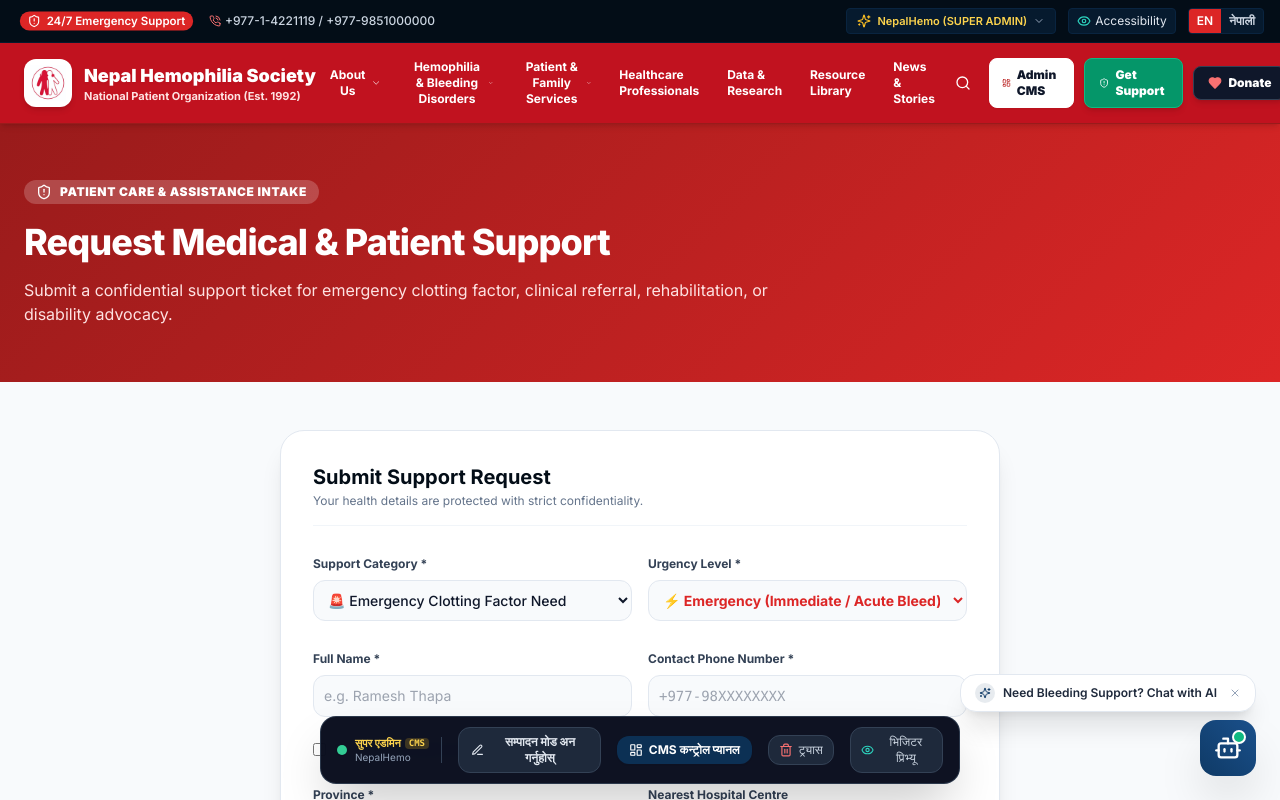
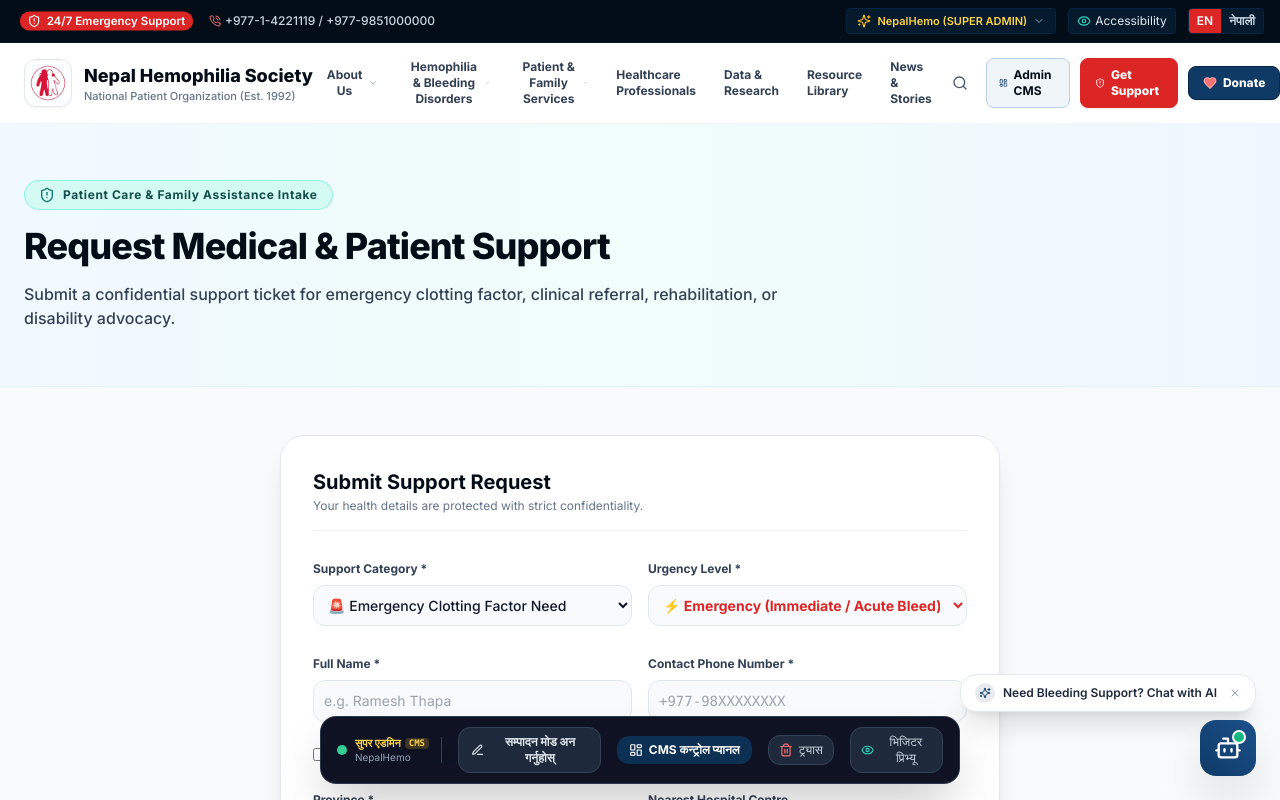
Before and after one commit to N2047/nepal-hemophila, a Next.js app: page /services/get-support in a window 1280 px wide. Shown: the top 800 px of the page. Built offline with nearby package versions, Linux system fonts and the light colour scheme.

Commit message:
style: implement national medical color architecture, visual rhythm, and WCAG contrast standards

```diff
--- a/src/app/emergency/page.tsx
+++ b/src/app/emergency/page.tsx
@@ -27,8 +27,8 @@
   return (
     <div className="space-y-12 pb-16">
 
-      {/* Red Emergency Header Banner */}
-      <section className="bg-red-600 text-white py-14 px-4 sm:px-6 relative overflow-hidden">
+      {/* Dignified Deep Red Emergency Header Banner */}
+      <section className="bg-gradient-to-br from-red-950 via-red-900 to-rose-950 text-white py-14 px-4 sm:px-6 relative overflow-hidden border-b-4 border-red-600 shadow-md">
         <div className="max-w-7xl mx-auto space-y-4 relative z-10">
           <div className="inline-flex items-center gap-2 px-3.5 py-1 rounded-full bg-white/20 text-white text-xs font-black uppercase tracking-wider emergency-pulse">
             <ShieldAlert className="w-4 h-4" />
--- a/src/app/page.tsx
+++ b/src/app/page.tsx
@@ -482,7 +482,7 @@
 
 
       {/* 4. ABOUT NHS INSTITUTIONAL SUMMARY (Requirement #13) */}
-      <section className="bg-slate-100 py-16 sm:py-20 border-y border-slate-200">
+      <section className="bg-slate-50 py-16 sm:py-20 border-y border-slate-200/80">
         <div className="max-w-7xl mx-auto px-4 sm:px-6">
           <div className="grid grid-cols-1 lg:grid-cols-12 gap-12 items-center">
 
@@ -799,7 +799,7 @@
 
       {/* 7. PATIENT & COMMUNITY STORIES (Controlled by Super Admin CMS) */}
       {features.communityStoriesSection && (
-        <section className="bg-slate-100 py-16 sm:py-20 border-y border-slate-200">
+        <section className="bg-sky-50/50 py-16 sm:py-20 border-y border-sky-100/80">
         <div className="max-w-7xl mx-auto px-4 sm:px-6">
 
           <div className="flex flex-col sm:flex-row sm:items-end justify-between mb-10 gap-4">
--- a/src/app/services/get-support/page.tsx
+++ b/src/app/services/get-support/page.tsx
@@ -52,17 +52,17 @@
   return (
     <div className="space-y-12 pb-16">
 
-      {/* Header Banner */}
-      <section className="bg-gradient-crimson text-white py-14 px-4 sm:px-6">
+      {/* Header Banner: Soft healthcare light blue/teal per medical guideline */}
+      <section className="bg-gradient-to-r from-sky-50 via-teal-50 to-blue-50 border-b border-sky-100 py-14 px-4 sm:px-6">
         <div className="max-w-7xl mx-auto space-y-4">
-          <div className="inline-flex items-center gap-2 px-3 py-1 rounded-full bg-white/20 text-xs font-black tracking-wider uppercase">
-            <ShieldAlert className="w-4 h-4" />
-            <span>{isNepali ? "बिरामी सहायता डेस्क" : "Patient Care & Assistance Intake"}</span>
+          <div className="inline-flex items-center gap-2 px-3.5 py-1.5 rounded-full bg-teal-100/80 border border-teal-300/60 text-xs font-bold text-teal-900 tracking-wider">
+            <ShieldAlert className="w-4 h-4 text-teal-700" />
+            <span>{isNepali ? "बिरामी तथा परिवार सहायता डेस्क" : "Patient Care & Family Assistance Intake"}</span>
           </div>
-          <h1 className="text-3xl sm:text-4xl font-extrabold tracking-tight">
+          <h1 className="text-3xl sm:text-4xl font-extrabold tracking-tight text-primary-900">
             {isNepali ? "सहयोग तथा आपतकालीन अनुरोध फारम" : "Request Medical & Patient Support"}
           </h1>
-          <p className="text-sm sm:text-base text-red-100 max-w-3xl leading-relaxed">
+          <p className="text-sm sm:text-base text-slate-700 max-w-3xl leading-relaxed font-medium">
             {isNepali
               ? "आकस्मिक फ्याक्टर आवश्यकता, अस्पताल समन्वय, फिजियोथेरापी, वा सरकारी अपाङ्गता परिचयपत्र प्राप्तिका लागि तुरुन्त अनुरोध पेश गर्नुहोस्।"
               : "Submit a confidential support ticket for emergency clotting factor, clinical referral, rehabilitation, or disability advocacy."}
--- a/src/components/layout/Footer.tsx
+++ b/src/components/layout/Footer.tsx
@@ -34,7 +34,7 @@
   };
 
   return (
-    <footer className="bg-primary-950 text-slate-300 pt-16 pb-20 lg:pb-12 border-t-4 border-accent">
+    <footer className="bg-primary-950 text-slate-300 pt-16 pb-20 lg:pb-12 border-t-4 border-primary-600">
       <div className="max-w-7xl mx-auto px-4 sm:px-6">
 
         {/* Newsletter & Emergency Banner in Footer */}
--- a/src/components/layout/Navbar.tsx
+++ b/src/components/layout/Navbar.tsx
@@ -55,8 +55,8 @@
       <header
         className={`sticky top-0 z-40 w-full transition-all duration-300 ${
           isScrolled
-            ? "bg-[#B91C1C]/95 backdrop-blur-md shadow-lg border-b border-[#991B1B]"
-            : "bg-[#C1121F] border-b border-[#991B1B] shadow-md"
+            ? "bg-white/95 backdrop-blur-md shadow-md border-b border-slate-200"
+            : "bg-white border-b border-slate-100"
         }`}
       >
         <div className="max-w-7xl mx-auto px-4 sm:px-6">
@@ -69,7 +69,7 @@
               onClick={closeMegaMenu}
             >
               {/* NHS Official Logo */}
-              <div className="w-12 h-12 rounded-xl overflow-hidden shadow-md border-2 border-white/60 bg-white p-1 flex items-center justify-center group-hover:scale-105 transition-transform shrink-0">
+              <div className="w-12 h-12 rounded-xl overflow-hidden shadow-sm border border-slate-200 bg-white p-1 flex items-center justify-center group-hover:scale-105 transition-transform shrink-0">
                 <img
                   src="/nhs-logo.jpg"
                   alt={isNepali ? "नेपाल हेमोफिलिया सोसाइटी लोगो" : "Nepal Hemophilia Society Logo"}
@@ -78,17 +78,17 @@
               </div>
 
               <div>
-                <div className="font-black text-base sm:text-lg text-white leading-tight drop-shadow-sm group-hover:text-red-100 transition-colors">
+                <div className="font-extrabold text-base sm:text-lg text-primary-900 leading-tight group-hover:text-primary transition-colors">
                   {isNepali ? "नेपाल हेमोफिलिया सोसाइटी" : "Nepal Hemophilia Society"}
                 </div>
-                <div className="text-[11px] font-bold text-red-100 leading-tight">
+                <div className="text-[11px] font-medium text-slate-500 leading-tight">
                   {isNepali ? "राष्ट्रिय बिरामी संस्था (स्था. १९९२)" : "National Patient Organization (Est. 1992)"}
                 </div>
               </div>
             </Link>
 
             {/* Desktop Navigation Links with Mega-Menus */}
-            <nav className="hidden lg:flex items-center space-x-1 font-bold text-xs text-white">
+            <nav className="hidden lg:flex items-center space-x-1 font-bold text-xs text-slate-700">
 
               {/* 1. About Us */}
               <div
@@ -96,12 +96,12 @@
                 onMouseEnter={() => setActiveMegaMenu("about")}
               >
                 <button
-                  className={`px-3 py-2 rounded-lg text-white font-bold hover:bg-white/20 flex items-center gap-1 transition-colors ${
-                    activeMegaMenu === "about" ? "bg-white/20 text-white" : ""
+                  className={`px-3 py-2 rounded-lg hover:text-primary hover:bg-slate-100/80 flex items-center gap-1 transition-colors ${
+                    activeMegaMenu === "about" ? "text-primary bg-slate-100" : ""
                   }`}
                 >
                   <span>{t("nav.about")}</span>
-                  <ChevronDown className="w-3.5 h-3.5 text-white/80" />
+                  <ChevronDown className="w-3.5 h-3.5 text-slate-400" />
                 </button>
 
                 {activeMegaMenu === "about" && (
@@ -142,12 +142,12 @@
                 onMouseEnter={() => setActiveMegaMenu("hemo")}
               >
                 <button
-                  className={`px-3 py-2 rounded-lg text-white font-bold hover:bg-white/20 flex items-center gap-1 transition-colors ${
-                    activeMegaMenu === "hemo" ? "bg-white/20 text-white" : ""
+                  className={`px-3 py-2 rounded-lg hover:text-primary hover:bg-slate-100/80 flex items-center gap-1 transition-colors ${
+                    activeMegaMenu === "hemo" ? "text-primary bg-slate-100" : ""
                   }`}
                 >
                   <span>{t("nav.hemophilia")}</span>
-                  <ChevronDown className="w-3.5 h-3.5 text-white/80" />
+                  <ChevronDown className="w-3.5 h-3.5 text-slate-400" />
                 </button>
 
                 {activeMegaMenu === "hemo" && (
@@ -206,12 +206,12 @@
                 onMouseEnter={() => setActiveMegaMenu("services")}
               >
                 <button
-                  className={`px-3 py-2 rounded-lg text-white font-bold hover:bg-white/20 flex items-center gap-1 transition-colors ${
-                    activeMegaMenu === "services" ? "bg-white/20 text-white" : ""
+                  className={`px-3 py-2 rounded-lg hover:text-primary hover:bg-slate-100/80 flex items-center gap-1 transition-colors ${
+                    activeMegaMenu === "services" ? "text-primary bg-slate-100" : ""
                   }`}
                 >
                   <span>{t("nav.services")}</span>
-                  <ChevronDown className="w-3.5 h-3.5 text-white/80" />
+                  <ChevronDown className="w-3.5 h-3.5 text-slate-400" />
                 </button>
 
                 {activeMegaMenu === "services" && (
@@ -283,7 +283,7 @@
               <Link
                 href="/healthcare-professionals"
                 onClick={closeMegaMenu}
-                className="px-3 py-2 rounded-lg text-white font-bold hover:bg-white/20 transition-colors"
+                className="px-3 py-2 rounded-lg hover:text-primary hover:bg-slate-100/80 transition-colors"
               >
                 {t("nav.healthcarePros")}
               </Link>
@@ -292,7 +292,7 @@
               <Link
                 href="/data-research"
                 onClick={closeMegaMenu}
-                className="px-3 py-2 rounded-lg text-white font-bold hover:bg-white/20 transition-colors"
+                className="px-3 py-2 rounded-lg hover:text-primary hover:bg-slate-100/80 transition-colors"
               >
                 {t("nav.registry")}
               </Link>
@@ -301,7 +301,7 @@
               <Link
                 href="/resources"
                 onClick={closeMegaMenu}
-                className="px-3 py-2 rounded-lg text-white font-bold hover:bg-white/20 transition-colors"
+                className="px-3 py-2 rounded-lg hover:text-primary hover:bg-slate-100/80 transition-colors"
               >
                 {t("nav.resources")}
               </Link>
@@ -310,7 +310,7 @@
               <Link
                 href="/news"
                 onClick={closeMegaMenu}
-                className="px-3 py-2 rounded-lg text-white font-bold hover:bg-white/20 transition-colors"
+                className="px-3 py-2 rounded-lg hover:text-primary hover:bg-slate-100/80 transition-colors"
               >
                 {t("nav.news")}
               </Link>
@@ -322,40 +322,40 @@
               {/* Global Search Button */}
               <button
                 onClick={() => setSearchOpen(true)}
-                className="p-2 rounded-full hover:bg-white/20 text-white transition-colors"
+                className="p-2 rounded-full hover:bg-slate-100 text-slate-600 hover:text-primary transition-colors"
                 title="Global Search (Ctrl + K)"
                 aria-label="Open search dialog"
               >
-                <Search className="w-4 h-4 text-white" />
+                <Search className="w-4 h-4" />
               </button>
 
               {/* Admin CMS / Portal Quick Access Button if Authenticated */}
               {isAuthenticated && (
                 <Link
                   href={isAdminOrStaff ? "/admin" : role === "PATIENT" ? "/portal/patient" : "/portal/member"}
-                  className="hidden sm:inline-flex items-center gap-1.5 px-3 py-2 rounded-lg bg-white text-slate-900 hover:bg-red-50 font-black text-xs border border-white shadow-sm transition-all hover:shadow"
+                  className="hidden sm:inline-flex items-center gap-1.5 px-3 py-2 rounded-lg bg-primary-50 text-primary-900 hover:bg-primary-100 font-bold text-xs border border-primary-200 shadow-xs transition-colors"
                 >
-                  <LayoutDashboard className="w-3.5 h-3.5 text-red-700" />
+                  <LayoutDashboard className="w-3.5 h-3.5 text-primary" />
                   <span>{isAdminOrStaff ? "Admin CMS" : "My Portal"}</span>
                 </Link>
               )}
 
-              {/* Primary CTA: Get Support (HERIYO / GREEN as requested) */}
+              {/* Primary CTA: Get Support (Semantic Emergency Red) */}
               <Link
                 href="/services/get-support"
-                className="hidden sm:inline-flex items-center gap-1.5 px-3.5 py-2 rounded-lg bg-emerald-600 hover:bg-emerald-700 text-white font-black text-xs shadow-md transition-all hover:shadow-lg border border-emerald-500"
+                className="hidden sm:inline-flex items-center gap-1.5 px-3.5 py-2 rounded-lg bg-accent hover:bg-accent-dark text-white font-extrabold text-xs shadow-sm transition-all hover:shadow border border-red-600"
               >
                 <ShieldAlert className="w-3.5 h-3.5 text-white" />
                 <span>{t("getSupport")}</span>
               </Link>
 
-              {/* Secondary CTA: Donate */}
+              {/* Secondary CTA: Donate (Trustworthy Medical Blue) */}
               {features.onlineDonations && (
                 <Link
                   href="/donate"
-                  className="inline-flex items-center gap-1.5 px-3.5 py-2 rounded-lg bg-slate-900 hover:bg-slate-950 text-white font-black text-xs shadow-md transition-all hover:shadow-lg border border-slate-700"
+                  className="inline-flex items-center gap-1.5 px-3.5 py-2 rounded-lg bg-primary hover:bg-primary-dark text-white font-extrabold text-xs shadow-sm transition-all hover:shadow border border-primary-dark"
                 >
-                  <Heart className="w-3.5 h-3.5 text-red-400 fill-red-400" />
+                  <Heart className="w-3.5 h-3.5 text-red-300 fill-red-400" />
                   <span>{t("donate")}</span>
                 </Link>
               )}
@@ -363,10 +363,10 @@
               {/* Mobile Menu Hamburger Trigger */}
               <button
                 onClick={() => setMobileMenuOpen(!mobileMenuOpen)}
-                className="lg:hidden p-2 rounded-lg text-white hover:bg-white/20 transition-colors"
+                className="lg:hidden p-2 rounded-lg text-slate-700 hover:bg-slate-100 transition-colors"
                 aria-label="Toggle navigation menu"
               >
-                {mobileMenuOpen ? <X className="w-6 h-6 text-white" /> : <Menu className="w-6 h-6 text-white" />}
+                {mobileMenuOpen ? <X className="w-6 h-6" /> : <Menu className="w-6 h-6" />}
               </button>
 
             </div>
--- a/tailwind.config.ts
+++ b/tailwind.config.ts
@@ -23,6 +23,19 @@
           800: "#061A2E",
           900: "#030D17",
           950: "#020810",
+        },
+        secondary: {
+          DEFAULT: "#0D9488", // Healthcare Teal
+          light: "#14B8A6",
+          dark: "#0F766E",
+          50: "#F0FDFA",
+          100: "#CCFBF1",
+          200: "#99F6E4",
+          500: "#0D9488",
+          600: "#0D9488",
+          700: "#0F766E",
+          800: "#115E59",
+          900: "#134E4A",
         },
         accent: {
           DEFAULT: "#DC2626", // Blood/Hemophilia crimson red
```
